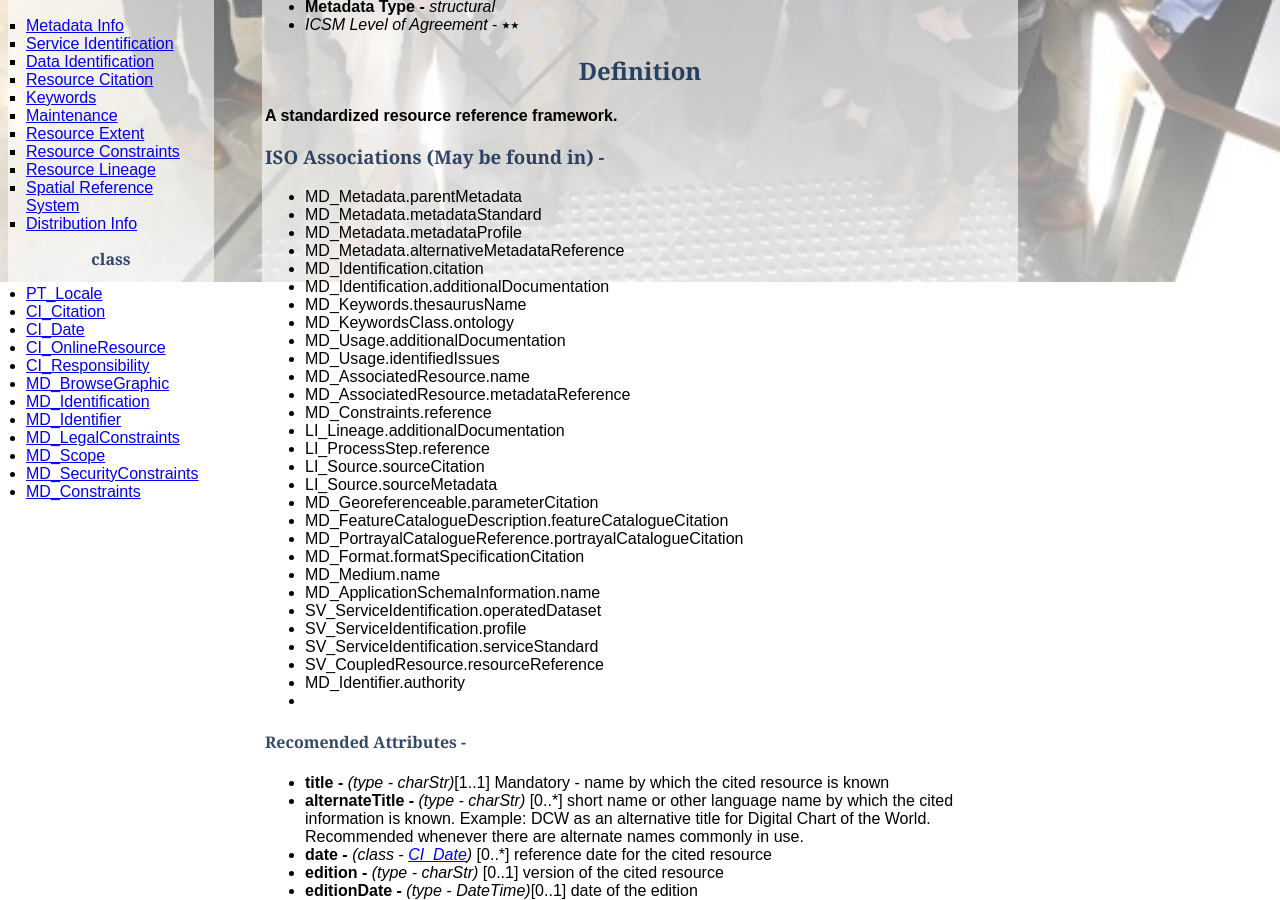
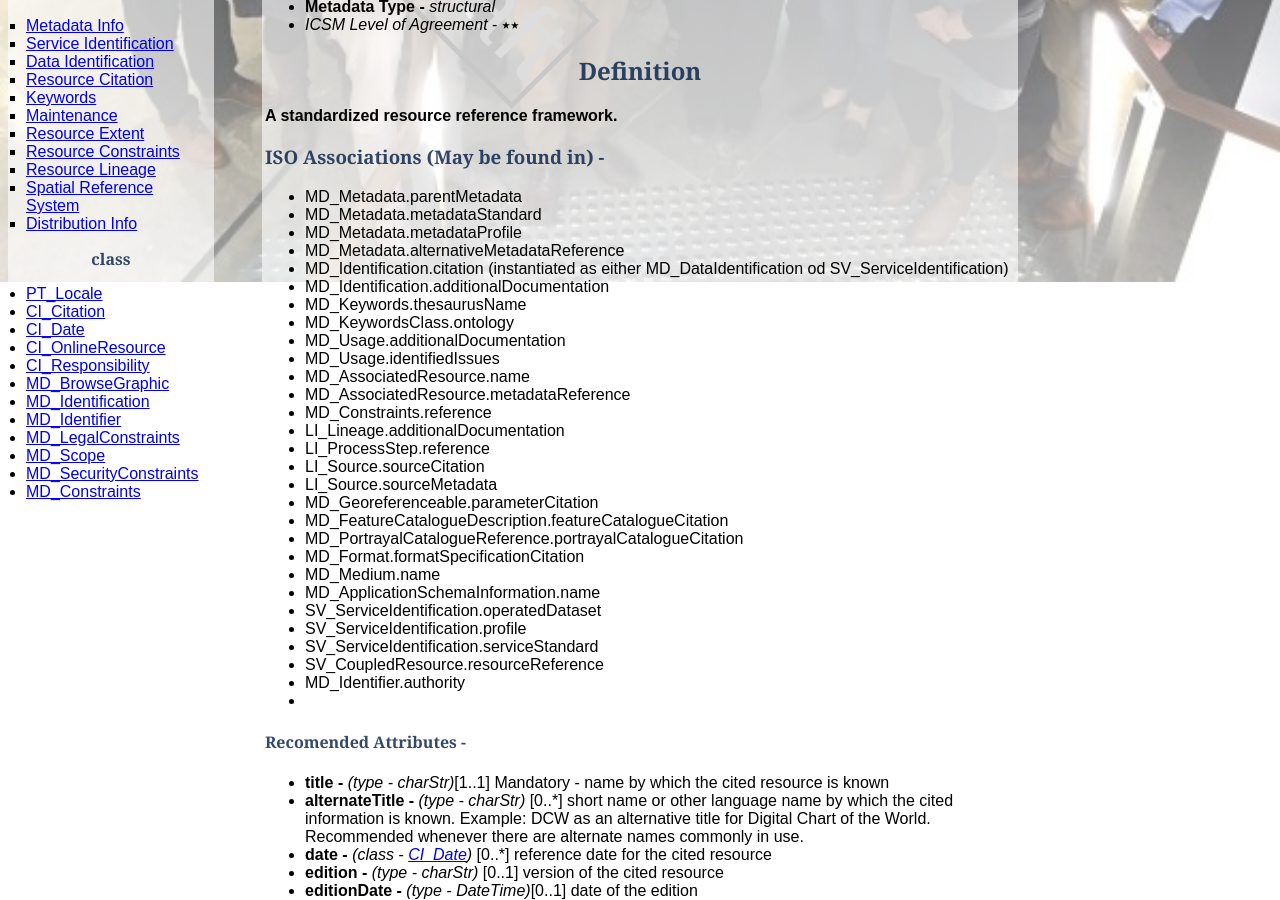
Before and after one commit to OpenWork-NZ/mdwg, a Jekyll site: the page built from docs/_defs/class-CI_Citation.md, in a window 1280 px wide and 900 px high, scrolled down 588 px. Built offline with Jekyll 4.4.1, drawn with Linux system fonts in a browser that asks for light colours.

Commit message:
Minor update
To better support data and service metadata

```diff
--- a/docs/_defs/class-CI_Citation.md
+++ b/docs/_defs/class-CI_Citation.md
@@ -23,7 +23,7 @@ In order to provide a standardised way of capturing information related to the v
 - MD_Metadata.metadataStandard
 - MD_Metadata.metadataProfile
 - MD_Metadata.alternativeMetadataReference
-- MD_Identification.citation
+- MD_Identification.citation (instantiated as either MD_DataIdentification od SV_ServiceIdentification)
 - MD_Identification.additionalDocumentation
 - MD_Keywords.thesaurusName
 - MD_KeywordsClass.ontology
```
